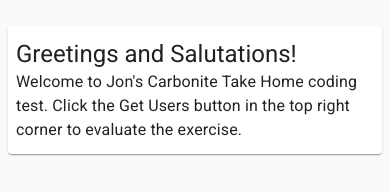
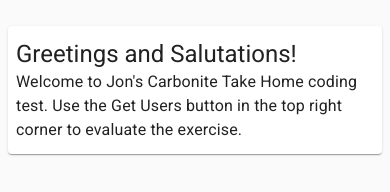
Before and after one commit to jonyyz/react, a React app: page / in a window 390 px wide. Shown: the part 340-532 px from the top of the page. Built offline with nearby package versions, Linux system fonts and the light colour scheme.

Commit message:
Make verbiage mobile-agnostic

```diff
--- a/src/views/Welcome.tsx
+++ b/src/views/Welcome.tsx
@@ -34,7 +34,7 @@ const Welcome: React.FunctionComponent<IProps> = (props) => {
             Greetings and Salutations!
           </Typography>
           <Typography component="p">
-            Welcome to Jon's Carbonite Take Home coding test.  Click the Get Users button in the top right corner to evaluate the exercise.
+            Welcome to Jon's Carbonite Take Home coding test.  Use the Get Users button in the top right corner to evaluate the exercise.
           </Typography>
         </Paper>
       </div>
```
